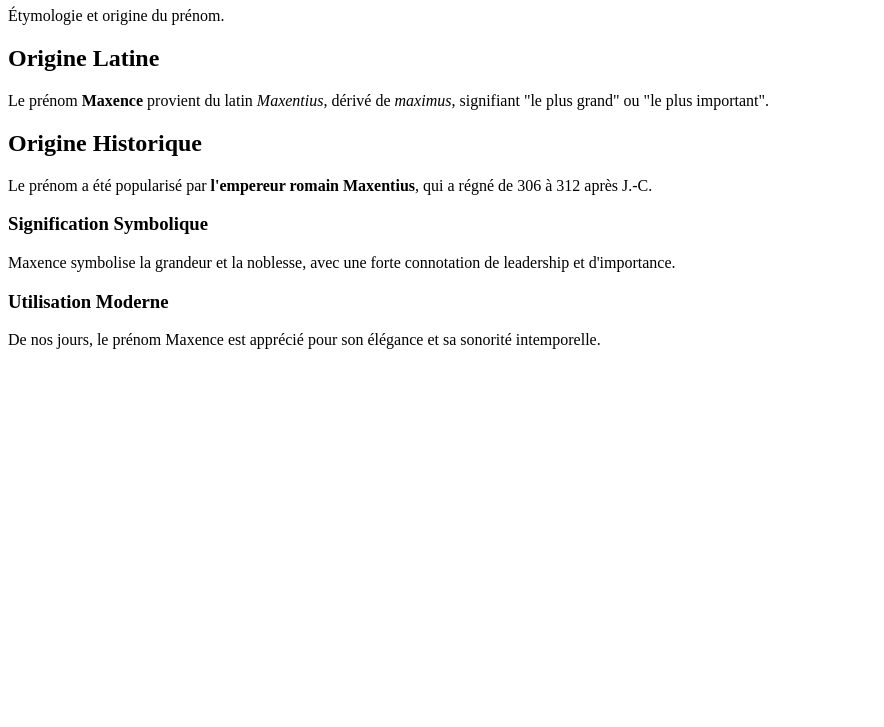
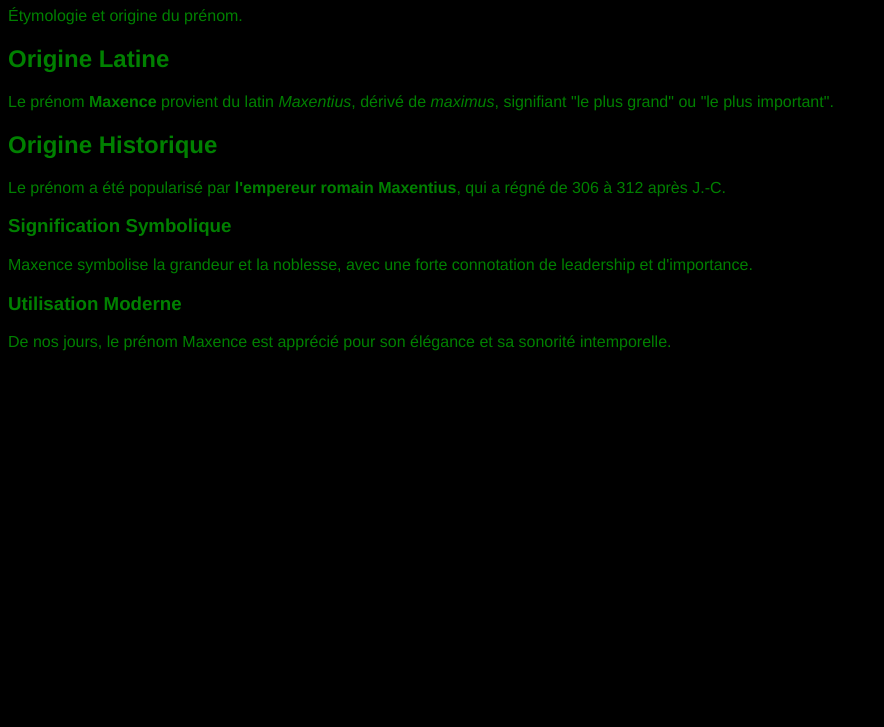
Before and after one commit to mashlopez/website-azure, a plain HTML site: page index.html in a window 1280 px wide. Shown: the part 73-800 px from the top of the page, without its empty margins (0-884 px from the left). Drawn offline with Linux system fonts and the light colour scheme.

Commit message:
fix index style

```diff
--- a/index.html
+++ b/index.html
@@ -3,7 +3,8 @@
 <head>
     <meta charset="UTF-8">
     <meta name="viewport" content="width=device-width, initial-scale=1.0">
-    <title>Étymologie de Maxence</title>
+    <title>Maxence</title>
+    <link href="style.css" rel="stylesheet">
 </head>
 <body>
     <h1>Maxence</h1>
```
